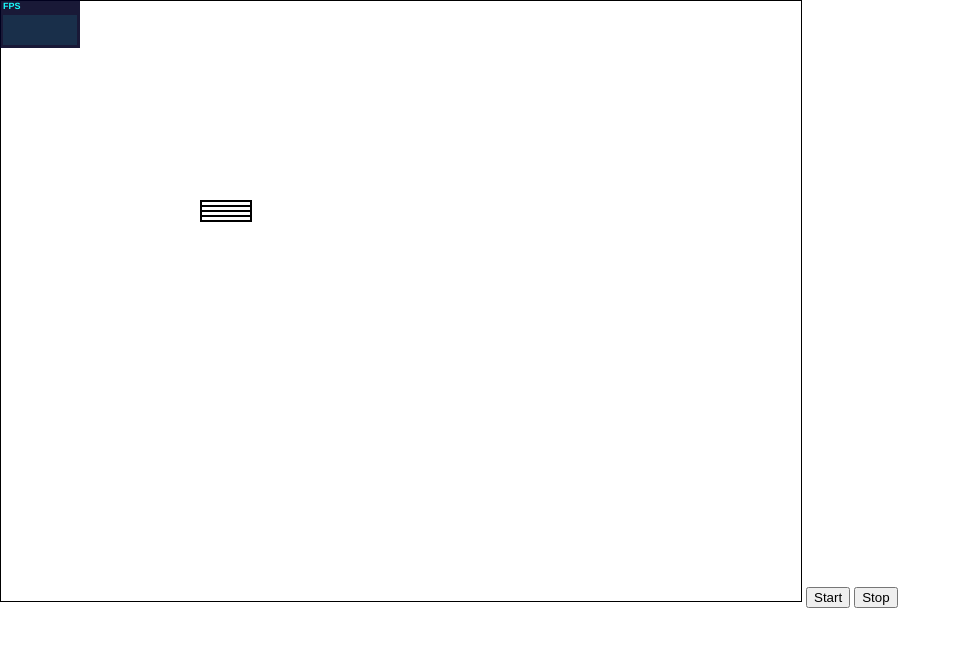
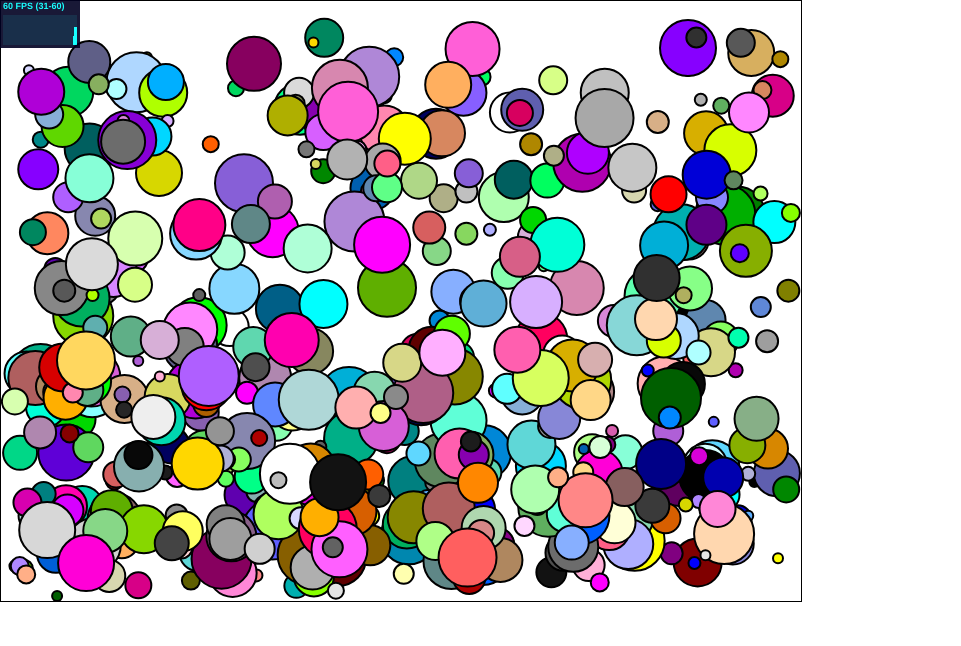
Before and after one commit to Sannita/gameJs, a plain HTML site: page WebContent/test.html in a window 1280 px wide. Shown: the whole page, without its empty margins (0-961 px from the left). Drawn offline with Linux system fonts and the light colour scheme.

Commit message:
added input listener

```diff
--- a/WebContent/js/ball.js
+++ b/WebContent/js/ball.js
@@ -1,28 +1,8 @@
 (function(g, Item, undefined){
-
-	var BallData = function(){
-		this.itemId = 0;
-		this.h = 0;
-		this.w = 0;
-		this.x = 0;
-		this.y = 0;
-		this.oldX = 0;
-		this.oldY = 0;
-		this.errX = 0;
-		this.errY = 0;
-		this.vx = 0;
-		this.vy = 0;
-		this.oldVx = 0;
-		this.oldVy = 0;
-		this.ax = 0;
-		this.ay = 0;
-		this.color = 'rgba(0,0,0,0)';
-		this.toDelete = false;
-	};
 
 	var Ball = function(radius)
 	{
-	  var data = new BallData;
+	  var data = new g.items.ItemData();
 	  data.radius = radius;
 
 	  Item.call(this, 2 * radius, 2 * radius, data);
@@ -110,9 +90,9 @@
 	}
 
 	Ball.prototype.collide = function(data, ball){
-		console.log(this);
-		console.log(data);
-		console.log(ball);
+		//console.log(this);
+		//console.log(data);
+		//console.log(ball);
 		if(this == ball){
 			return false;
 		}
--- a/WebContent/js/bar.js
+++ b/WebContent/js/bar.js
@@ -1,33 +1,15 @@
 (function(g, Item, undefined){
 
-	var BarData = function(){
-		this.itemId = 0;
-		this.h = 0;
-		this.w = 0;
-		this.x = 0;
-		this.y = 0;
-		this.oldX = 0;
-		this.oldY = 0;
-		this.errX = 0;
-		this.errY = 0;
-		this.vx = 0;
-		this.vy = 0;
-		this.oldVx = 0;
-		this.oldVy = 0;
-		this.ax = 0;
-		this.ay = 0;
-		this.color = 'green';
-		this.toDelete = false;
-	};
-
-	var Bar = function(minValue, maxValue)
+	var Bar = function(minValue, maxValue, h, w)
 	{
-	  var data = new BarData;
-	  data.value = 0;
+	  var data = new g.items.ItemData;
+	  data.value = minValue;
 	  data.minValue = minValue;
 	  data.maxValue = maxValue;
+		data.border = 2;
+		data.color = 'green';
 
-	  Item.call(this, 5, 50, data);
+	  Item.call(this, h, w, data);
 	}
 
 	g.utils.inherits(Bar, Item);
@@ -36,23 +18,27 @@
 		return data.value;
 	}
 
+	Bar.prototype.setValue = function(data, value){
+		data.value = value;
+	}
+
 	Bar.prototype.update = function(data, world, t, dt){
-		if(data.value < data.maxValue)
-			data.value++;
+		//if(data.value < data.maxValue)
+		//	data.value++;
 	}
 
 	Bar.prototype.render = function(data, ctx, alpha ){
 		var p = data.w * data.value / (data.maxValue - data.minValue);
 
 		ctx.beginPath();
-		ctx.rect(data.x,data.y,data.w,data.h)
+		ctx.rect(data.x, data.y, data.w + 2 * data.border, data.h + 2 * data.border)
 		ctx.fillStyle = 'rgba(0,0,0,0)';
 		ctx.fill();
-		ctx.lineWidth =2;
+		ctx.lineWidth = data.border;
 		ctx.stroke();
 		if(p > 0){
 			ctx.beginPath();
-			ctx.rect(data.x+1,data.y+1,p-2,data.h-2);
+			ctx.rect(data.x + data.border , data.y + data.border, p, data.h);
 			ctx.fillStyle = data.color;
 			ctx.fill();
 		}
--- a/WebContent/js/engine.js
+++ b/WebContent/js/engine.js
@@ -31,9 +31,10 @@
 		this.world = null;
 	};
 
-	var Engine = function(world){
+	var Engine = function(world, inputListener){
 		var data = data || new EngineData;
 		data.world = world;
+		data.inputListener = inputListener;
 
 		var canvas = document.getElementById('canvas');
 		canvas.height = world.getHeight();
@@ -59,14 +60,22 @@
 		g.utils.bindPublicProtoFunctions(this, data);
 	}
 
-	Engine.prototype.processInput_ = function(data){
+	Engine.prototype.handleInput_ = function(data){
 		if(!(data instanceof EngineData))
 			throw new Error('Trying to call private method');
+
+		var input =  data.inputListener.getInput();
 
 		var items = data.world.getItems();
 		for (var i in items) {
 			if (items.hasOwnProperty(i)) {
-				items[i].processInput(data.input);
+				if(items[i].isToDelete()){
+					delete items[i];
+					continue;
+				}
+				if(items[i].isActive()){
+					items[i].handleInput(input);
+				}
 			}
 		}
 	}
@@ -78,11 +87,13 @@
 		var items = data.world.getItems();
 		for (var i in items) {
 			if (items.hasOwnProperty(i)) {
-				if(items[i].toDelete){
+				if(items[i].isToDelete()){
 					delete items[i];
 					continue;
 				}
-				items[i].update(data.world);
+				if(items[i].isActive()){
+					items[i].update(data.world);
+				}
 			}
 		}
 	}
@@ -95,7 +106,13 @@
 		var items = data.world.getItems();
 		for (var i in items) {
 			if (items.hasOwnProperty(i)) {
-				items[i].render(data.ctx, alpha);
+				if(items[i].isToDelete()){
+					delete items[i];
+					continue;
+				}
+				if(items[i].isVisible()){
+					items[i].render(data.ctx, alpha);
+				}
 			}
 		}
 	}
@@ -116,7 +133,7 @@
 				data.stats.begin();
 			}
 
-			engine.processInput_(data);
+			engine.handleInput_(data);
 
 			var newTime =  performance.now();
 			var frameTime = newTime - currentTime;
--- /dev/null
+++ b/WebContent/js/inputListener.js
@@ -0,0 +1,43 @@
+(function(g,undefined){
+
+	var InputData = function(){
+		this.keys = {};
+	};
+
+  var InputListener = function()
+	{
+	  var data = data || new InputData;
+
+    window.addEventListener('keydown', function(key){
+      data.keys[key.code] = true;
+      //console.log(data);
+    });
+
+    window.addEventListener('keyup', function(key){
+        data.keys[key.code] = false;
+      //console.log(data);
+    });
+
+    g.utils.bindPublicProtoFunctions(this, data);
+	}
+/*
+  InputListener.prototype.setKey_ = function(data, key){
+    if(!(data instanceof InputData))
+      throw new Error('Trying to call private method');
+    data[key] = true;
+    console.log(data);
+  }
+
+  InputListener.prototype.unsetKey_  = function(data, key){
+    if(!(data instanceof InputData))
+      throw new Error('Trying to call private method');
+    data[key] = false;
+    console.log(data);
+  }
+*/
+  InputListener.prototype.getInput = function(data){
+    return data.keys;
+  }
+
+	g.InputListener = InputListener;
+})(window.gameJs);
--- a/WebContent/js/item.js
+++ /dev/null
@@ -1,131 +0,0 @@
-(function(g,undefined){
-
-	var ItemData = function(){
-		this.itemId = null;
-		this.h = 0;
-		this.w = 0;
-		this.x = 0;
-		this.y = 0;
-		this.oldX = 0;
-		this.oldY = 0;
-		this.errX = 0;
-		this.errY = 0;
-		this.vx = 0;
-		this.vy = 0;
-		this.oldVx = 0;
-		this.oldVy = 0;
-		this.ax = 0;
-		this.ay = 0;
-		this.color = 'rgba(0,0,0,0)';
-	};
-
-	var Item = function(h, w, data)
-	{
-	  var data = data || new ItemData;
-	  data.h = h;
-	  data.w = w;
-	  g.utils.bindPublicProtoFunctions(this, data);
-	}
-
-	Item.prototype.getItemId = function(data)
-	{
-	  return data.itemId;
-	}
-
-	Item.prototype.setItemId = function(data, itemId)
-	{
-	  data.itemId = itemId;
-	}
-
-	Item.prototype.getWidth = function(data)
-	{
-	  return data.w;
-	}
-
-	Item.prototype.getHeight = function(data)
-	{
-	  return data.h;
-	}
-
-	Item.prototype.getX = function(data)
-	{
-	  return data.x;
-	}
-
-	Item.prototype.getY = function(data)
-	{
-	  return data.y;
-	}
-
-	Item.prototype.getVx = function(data)
-	{
-	  return data.vx;
-	}
-
-	Item.prototype.getVy = function(data)
-	{
-	  return data.vy;
-	}
-
-	Item.prototype.getAx = function(data)
-	{
-	  return data.ax;
-	}
-
-	Item.prototype.getAy = function(data)
-	{
-	  return data.ay;
-	}
-
-	Item.prototype.setSize = function(data,h,w){
-		data.h = h;
-		data.w = w;
-	}
-
-	Item.prototype.setPos = function(data,x,y){
-		data.x = x;
-		data.y = y;
-		data.oldX = x;
-		data.oldY = y;
-	}
-
-	Item.prototype.setSpeed = function(data,vx,vy){
-		data.vx = vx;
-		data.vy = vy;
-		data.oldVx = vx;
-		data.oldVy = vy;
-	}
-
-	Item.prototype.setAccel = function(data,ax,ay){
-		data.ax = ax;
-		data.ay = ay;
-	}
-
-	Item.prototype.setColor = function(data, color) {
-		color = color || 'rgba(0,0,0,0)';
-		data.color = color;
-	}
-
-	Item.prototype.processInput = function(data, input){
-
-	}
-
-	Item.prototype.update = function(data, world, t, dt){
-
-	}
-
-	Item.prototype.render = function(data, ctx, alpha){
-		alpha = alpha || 1;
-
-		var x = alpha * data.x + (1 - alpha) * data.oldX;
-		var y = alpha * data.y + (1 - alpha) * data.oldY;
-
-		ctx.beginPath();
-		ctx.rect(x,y,data.w,data.h);
-		ctx.fillStyle = data.color;
-		ctx.fill();
-		ctx.stroke();
-	}
-
-	g.items.Item = Item;
-})(window.gameJs);
--- /dev/null
+++ b/WebContent/js/items.js
@@ -0,0 +1,164 @@
+(function(g,undefined){
+	var ItemData = function(){
+		this.itemId = null;
+		this.h = 0;
+		this.w = 0;
+		this.x = 0;
+		this.y = 0;
+		this.oldX = 0;
+		this.oldY = 0;
+		this.errX = 0;
+		this.errY = 0;
+		this.vx = 0;
+		this.vy = 0;
+		this.oldVx = 0;
+		this.oldVy = 0;
+		this.ax = 0;
+		this.ay = 0;
+		this.color = 'rgba(0,0,0,0)';
+		this.isVisible = true;
+		this.isActive = true;
+		this.toDelete = false;
+	};
+
+	var ItemState = function(){
+
+	};
+
+	var Item = function(h, w, data)
+	{
+	  var data = data || new ItemData();
+	  data.h = h;
+	  data.w = w;
+	  g.utils.bindPublicProtoFunctions(this, data);
+	}
+
+	Item.prototype.getItemId = function(data)
+	{
+	  return data.itemId;
+	}
+
+	Item.prototype.setItemId = function(data, itemId)
+	{
+	  data.itemId = itemId;
+	}
+
+	Item.prototype.getWidth = function(data)
+	{
+	  return data.w;
+	}
+
+	Item.prototype.getHeight = function(data)
+	{
+	  return data.h;
+	}
+
+	Item.prototype.getX = function(data)
+	{
+	  return data.x;
+	}
+
+	Item.prototype.getY = function(data)
+	{
+	  return data.y;
+	}
+
+	Item.prototype.getVx = function(data)
+	{
+	  return data.vx;
+	}
+
+	Item.prototype.getVy = function(data)
+	{
+	  return data.vy;
+	}
+
+	Item.prototype.getAx = function(data)
+	{
+	  return data.ax;
+	}
+
+	Item.prototype.getAy = function(data)
+	{
+	  return data.ay;
+	}
+
+	Item.prototype.setSize = function(data,h,w){
+		data.h = h;
+		data.w = w;
+	}
+
+	Item.prototype.setPos = function(data,x,y){
+		data.x = x;
+		data.y = y;
+		data.oldX = x;
+		data.oldY = y;
+	}
+
+	Item.prototype.setSpeed = function(data,vx,vy){
+		data.vx = vx;
+		data.vy = vy;
+		data.oldVx = vx;
+		data.oldVy = vy;
+	}
+
+	Item.prototype.setAccel = function(data,ax,ay){
+		data.ax = ax;
+		data.ay = ay;
+	}
+
+	Item.prototype.setColor = function(data, color) {
+		color = color || 'rgba(0,0,0,0)';
+		data.color = color;
+	}
+
+	Item.prototype.isVisible = function(data) {
+		return data.isVisible;
+	}
+
+	Item.prototype.setVisible = function(data, visible) {
+		data.isVisible = visible;
+	}
+
+
+	Item.prototype.isToDelete = function(data) {
+		return data.toDelete;
+	}
+
+	Item.prototype.setToDelete = function(data, toDelete) {
+		data.toDelete = toDelete;
+	}
+
+	Item.prototype.isActive = function(data) {
+		return data.isActive;
+	}
+
+	Item.prototype.setActive = function(data, active) {
+		data.isActive = active;
+	}
+
+	Item.prototype.handleInput = function(data, input){
+		//console.log(input);
+	}
+
+	Item.prototype.update = function(data, world, t, dt){
+
+	}
+
+	Item.prototype.render = function(data, ctx, alpha){
+		alpha = alpha || 1;
+
+		var x = alpha * data.x + (1 - alpha) * data.oldX;
+		var y = alpha * data.y + (1 - alpha) * data.oldY;
+
+		ctx.beginPath();
+		ctx.rect(x,y,data.w,data.h);
+		ctx.fillStyle = data.color;
+		ctx.fill();
+		ctx.stroke();
+	}
+
+  g.items.ItemData = ItemData;
+  g.items.ItemState = ItemState;
+	g.items.Item = Item;
+})(window.gameJs);
--- a/WebContent/js/world.js
+++ b/WebContent/js/world.js
@@ -15,7 +15,7 @@
 	}
 
 	World.prototype.init = function(data){
-		console.log('init');
+		//console.log('init');
 	}
 
 	World.prototype.getWidth = function(data){
--- a/WebContent/test.html
+++ b/WebContent/test.html
@@ -13,44 +13,75 @@ html, body, canvas{
 <canvas id="canvas" style="border:1px solid #000000;">
 Your browser does not support the HTML5 canvas tag.
 </canvas>
-<button id="start">Start</button>
-<button id="stop">Stop</button>
 
 <script type="text/javascript" src="js/stats.js"></script>
 <script type="text/javascript" src="js/prototypes.js"></script>
 <script type="text/javascript" src="js/colors.js"></script>
 <script type="text/javascript" src="js/engine.js"></script>
+<script type="text/javascript" src="js/inputListener.js"></script>
 <script type="text/javascript" src="js/world.js"></script>
-<script type="text/javascript" src="js/item.js"></script>
+<script type="text/javascript" src="js/items.js"></script>
 <script type="text/javascript" src="js/ball.js"></script>
 <script type="text/javascript" src="js/bar.js"></script>
 
 <script type="text/javascript">
 (function(g, undefined){
 
+  var inputListener = new g.InputListener();
 	var world = new g.World(800,600);
+	var engine = new g.Engine(world, inputListener);
 	//var i = g.utils.getRandomInt(0,1023);
-	/*
-	for(var i=0;i<512;i++){
+	var start = 0;
+	var end = 512;
+	var bar = new g.items.Bar(start, end, 5, 775);
+	bar.setColor('red');
+	bar.setPos(10,10);
+	world.addItem(bar);
+	engine.render();
+	var i = start;
+	function addBall(){
 		var size = g.utils.getRandomInt(5,30);
-		var startX = g.utils.getRandomInt(0,800 - 2*size);
-		var startY = g.utils.getRandomInt(0,600 - 2*size);
+		var startX = g.utils.getRandomInt(10,790 - 2*size);
+		var startY = g.utils.getRandomInt(30,590 - 2*size);
 		var startVx = g.utils.getRandomInt(-5,5);
 		var startVy = g.utils.getRandomInt(-5,5);
 		var color = g.utils.findColor(i%256);
 		var ball = new g.items.Ball(size);
 		ball.setPos(startX,startY);
 		ball.setSpeed(startVx,startVy);
-		ball.setAccel(0,0.0981);
+		ball.setAccel(0,0.1);
 		ball.setColor(color['hexString']);
 		world.addItem(ball);
-	}*/
-	/*
+		bar.setValue(bar.getValue() + 1);
+		if((100 * i / end) >= 70){
+			bar.setColor('green');
+		}
+		if((100 * i / end) < 70){
+			bar.setColor(g.utils.findColor(184)['hexString']);
+		}
+		if((100 * i / end) < 30){
+			bar.setColor('red');
+		}
+		engine.render();
+		i++;
+		if(i < end){
+			window.setTimeout(addBall, 1);
+		}else{
+			console.log(world.getItems());
+			bar.setToDelete(true);
+			engine.start();
+		}
+	}
+
+	addBall();
+
+
+/*
 	var ball1 = new g.items.Ball(20);
 	ball1.setPos(100,100);
-	ball1.setSpeed(5,0);
-	ball1.setAccel(1,0);
-	var ball2 = new g.items.Ball(20);
+	ball1.setSpeed(0,0);
+	ball1.setAccel(0,0);
+	/*var ball2 = new g.items.Ball(20);
 	ball2.setPos(500,100);
 	ball2.setSpeed(0,0);
 	ball2.setAccel(1,0);*/
@@ -59,8 +90,9 @@ Your browser does not support the HTML5 canvas tag.
 	item.setPos(100,100);
 	item.setSpeed(0,0);
 	//item.setAccel(0,0.1);*/
-	/*world.addItem(ball1);
-	world.addItem(ball2);*/
+/*	world.addItem(ball1);
+	/*world.addItem(ball2);*/
+/*  var color = g.utils.findColor(184)
 
 	var bar = new g.items.Bar(0, 100);
 	bar.setColor('green');
@@ -68,20 +100,20 @@ Your browser does not support the HTML5 canvas tag.
 	world.addItem(bar);
 	var bar2 = new g.items.Bar(0, 100);
 	bar2.setColor('blue');
-	bar2.setPos(200,205);
+	bar2.setPos(200,250);
 	world.addItem(bar2);
 	var bar3 = new g.items.Bar(0, 100);
-	bar3.setColor('yellow');
-	bar3.setPos(200,210);
+	bar3.setColor(color['hexString']);
+	bar3.setPos(200,300);
 	world.addItem(bar3);
 	var bar4 = new g.items.Bar(0, 100);
 	bar4.setColor('red');
-	bar4.setPos(200,215);
+	bar4.setPos(200,350);
 	world.addItem(bar4);
 
 	console.log(world.getItems());
-	var engine = new g.Engine(world);
-	engine.render();
+*/
+
 	/*
 	var i = 0;
 	function loop(){
@@ -96,13 +128,6 @@ Your browser does not support the HTML5 canvas tag.
 
 	window.setTimeout(loop , 1000);
 		*/
-	document.getElementById('start').onclick = function(){
-		engine.init();
-		engine.start();
-	};
-	document.getElementById('stop').onclick = function(){
-		engine.stop();
-	}
 
 })(window.gameJs);
 </script>
```
